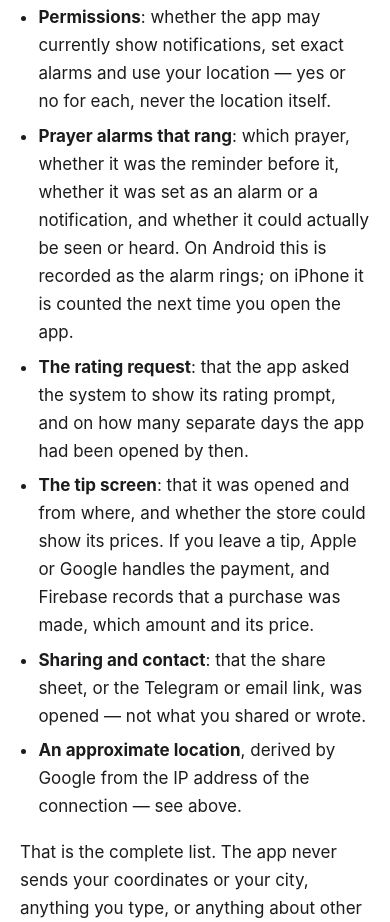
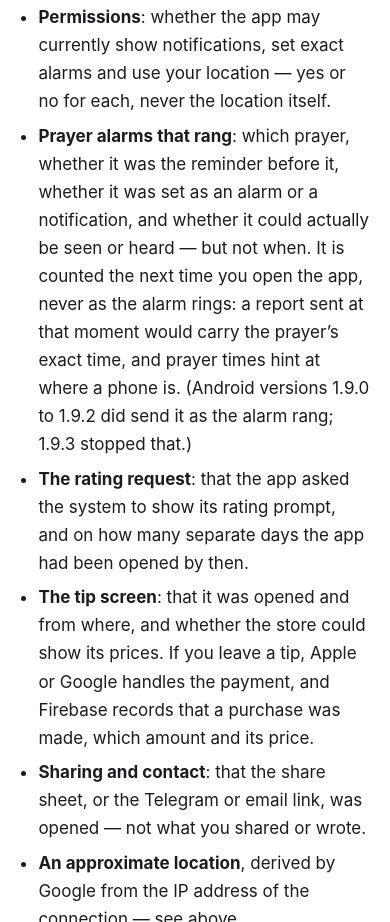
Before and after one commit to azizullo2003/prayer-time-privacy, a plain HTML site: page index.html in a window 390 px wide. Shown: the part 2962-3884 px from the top of the page. Drawn offline with Linux system fonts and the light colour scheme.

Commit message:
Alarms are counted at the next open, not as they ring
Android 1.9.0-1.9.2 sent alarm_fired as the alarm rang, so its timestamp was a
prayer's exact minute, which hints at where the phone is. 1.9.3 counts it at the
next open, as iOS always has.

Co-Authored-By: Claude Opus 5.5 <noreply@anthropic.com>

```diff
--- a/index.html
+++ b/index.html
@@ -115,8 +115,10 @@
       location itself.</li>
   <li><strong>Prayer alarms that rang</strong>: which prayer, whether it was the reminder
       before it, whether it was set as an alarm or a notification, and whether it could
-      actually be seen or heard. On Android this is recorded as the alarm rings; on
-      iPhone it is counted the next time you open the app.</li>
+      actually be seen or heard &mdash; but not when. It is counted the next time you
+      open the app, never as the alarm rings: a report sent at that moment would carry
+      the prayer&rsquo;s exact time, and prayer times hint at where a phone is. (Android
+      versions 1.9.0 to 1.9.2 did send it as the alarm rang; 1.9.3 stopped that.)</li>
   <li><strong>The rating request</strong>: that the app asked the system to show its
       rating prompt, and on how many separate days the app had been opened by then.</li>
   <li><strong>The tip screen</strong>: that it was opened and from where, and whether the
```
